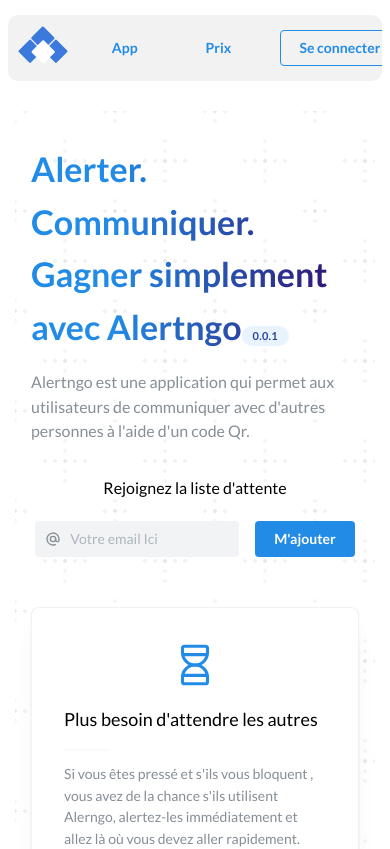
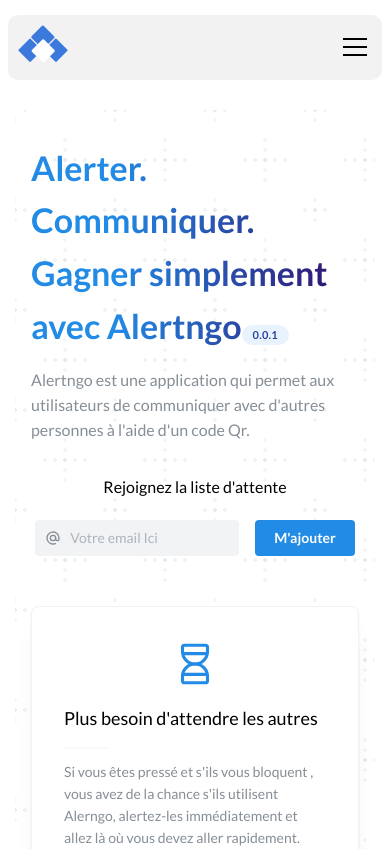
Before and after one commit to AlertnGo/alertngo, a Next.js app: page / in a window 390 px wide. Shown: the top 849 px of the page. Built offline with nearby package versions, Linux system fonts and the light colour scheme.

Commit message:
Add mobile menu functionality

```diff
--- a/pages/components/Header/Header.js
+++ b/pages/components/Header/Header.js
@@ -1,22 +1,19 @@
 // header
 import Link from "next/link";
 import styles from "./header.module.scss";
-import { Button } from "@mantine/core";
-import Toggle from "../Theme/themeToggle";
+import { Button, Drawer, Burger } from "@mantine/core";
+import { useDisclosure } from "@mantine/hooks";
 
 export default function Header() {
+  const [opened, { open, close }] = useDisclosure(false);
   return (
     <header className={styles.header}>
       <Link href="/">
         <img src="logo.svg" alt="logo" />
       </Link>
-      <nav>
-        <Link href="/main">
-          <Button variant="transparent">App</Button>
-        </Link>
-        <Link href="/price">
-          <Button variant="transparent">Prix</Button>
-        </Link>
+      <nav className={styles.menuPc}>
+        <Link href="/main">App</Link>
+        <Link href="/price">Prix</Link>
         <Link href="/signin">
           <Button variant="outline">Se connecter</Button>
         </Link>
@@ -24,6 +21,29 @@
           <Button>S'inscrire </Button>
         </Link>
       </nav>
+
+      <Burger
+        className={styles.menuPhone}
+        opened={opened}
+        onClick={open}
+        aria-label="Toggle navigation"
+      />
+      <Drawer opened={opened} onClose={close} title="Menu">
+        <div className={styles.menulist}>
+          <Link href="/main" onClick={close}>
+            App
+          </Link>
+          <Link href="/price" onClick={close}>
+            Prix
+          </Link>
+          <Link href="/signin" onClick={close}>
+            Se connecter
+          </Link>
+          <Link href="/login" onClick={close}>
+            S'inscrire
+          </Link>
+        </div>
+      </Drawer>
     </header>
   );
 }
--- a/pages/components/Header/header.module.scss
+++ b/pages/components/Header/header.module.scss
@@ -8,12 +8,12 @@
   background: var(--lightwhite);
   overflow: hidden;
   img {
-    margin-left: 10px;
+    margin: 10px;
     width: 50px;
     height: 100%;
   }
 
-  nav {
+  .menuPc {
     display: flex;
     align-items: center;
     justify-content: space-between;
@@ -27,11 +27,32 @@
       }
     }
   }
+
+  .menuPhone {
+    display: none;
+  }
 }
 
 @media (max-width: 900px) {
   .header {
     width: 96%;
     gap: 10px;
+
+    .menuPc {
+      display: none;
+    }
+
+    .menuPhone {
+      margin: 10px;
+      display: block;
+    }
+  }
+  .menulist {
+    display: flex;
+    flex-direction: column;
+    align-items: flex-start;
+    font-size: 20px;
+    gap: var(--gap);
+    font-weight: 500;
   }
 }
```
